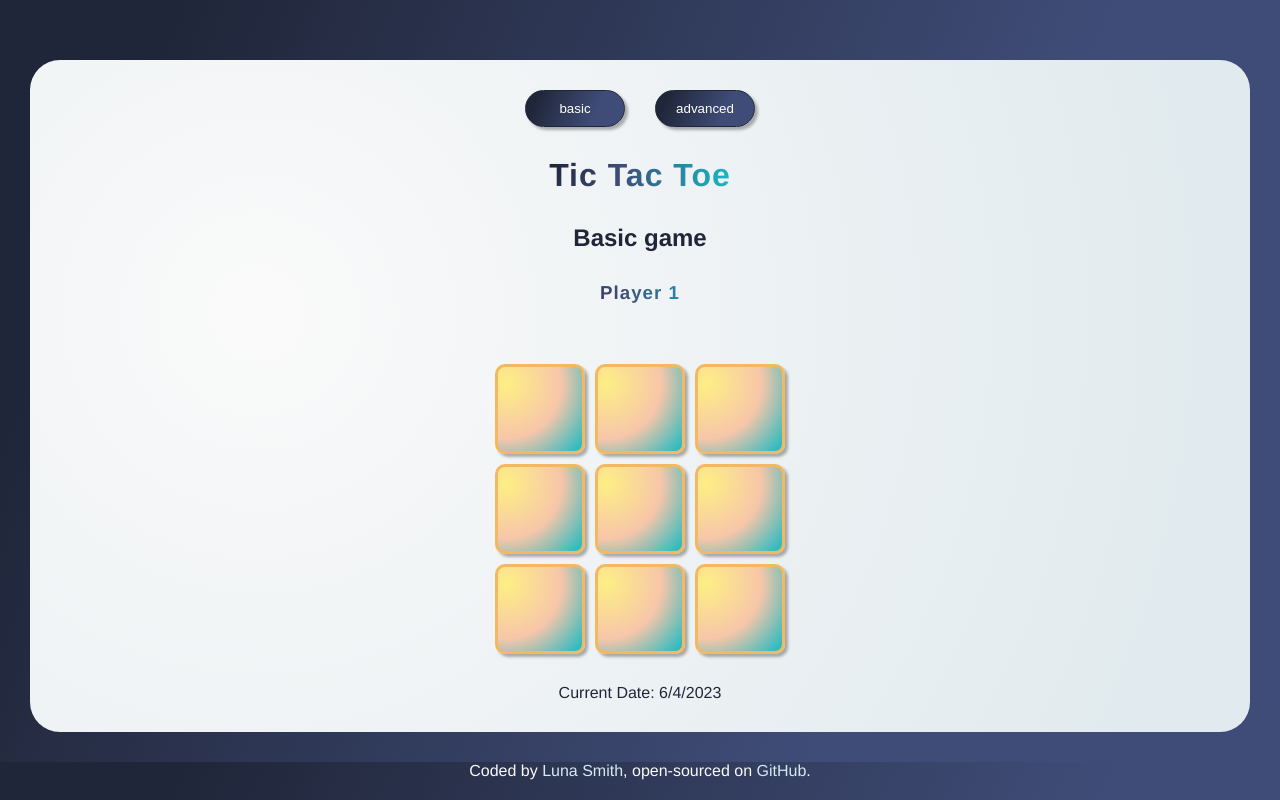
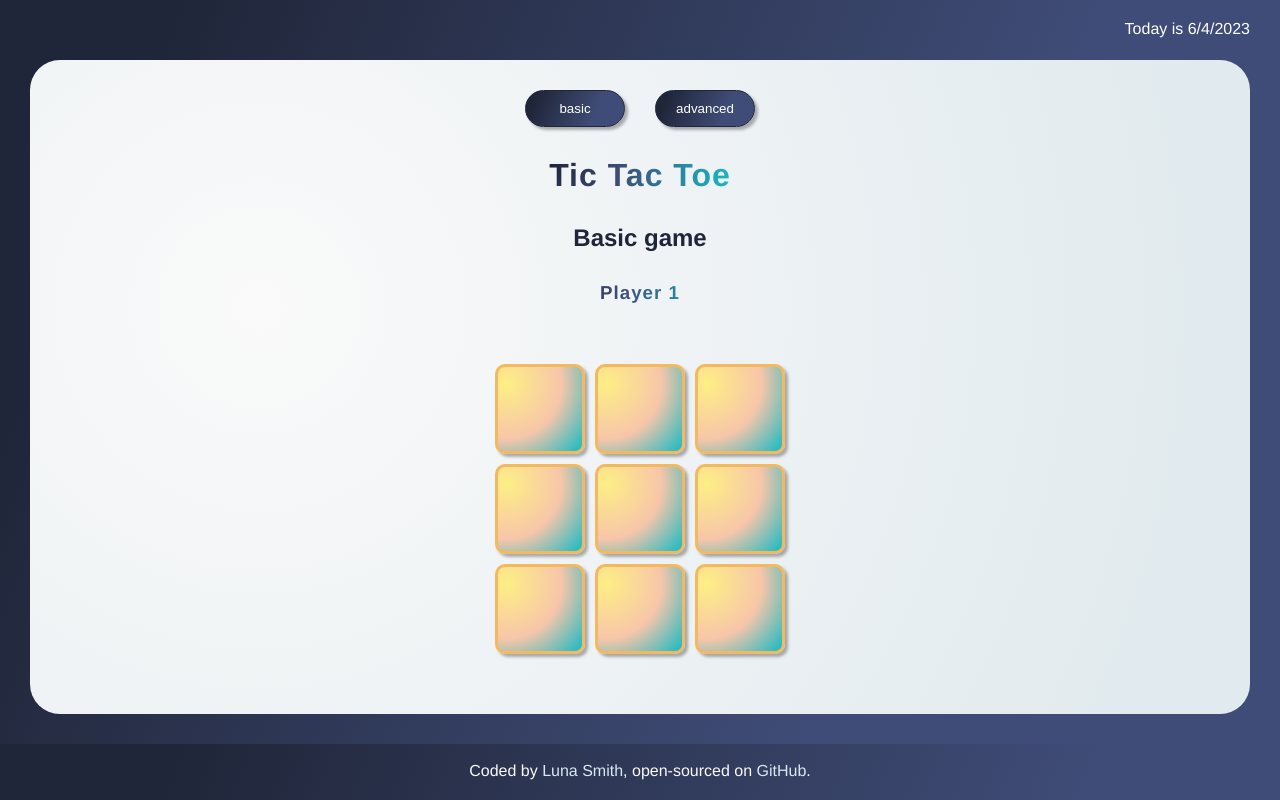
Before and after one commit to Lu-Smith/tic_tac_toe_vue, a Vue app: page / in a window 1280 px wide. Built offline with nearby package versions, Linux system fonts and the light colour scheme.

Commit message:
Updated style in DateFooter.vue

```diff
--- a/src/App.vue
+++ b/src/App.vue
@@ -3,7 +3,6 @@
   <h1>Tic Tac Toe</h1>
   <BasicGame v-if="gameLevel"/>
   <AdvancedGame v-if="!gameLevel" />
-  <DateFooter />
   <MainFooter />
 </template>
 
@@ -11,8 +10,7 @@
 import { defineComponent } from 'vue';
 import AdvancedGame from './components/AdvancedGame/AdvancedGame.vue';
 import BasicGame from './components/BasicGame/BasicGame.vue';
-import DateFooter from './components/DateFooter.vue';
-import MainFooter from './components/MainFooter.vue';
+import MainFooter from './components/Footer/MainFooter.vue';
 import MainHeader from './components/MainHeader.vue';
 
 export default defineComponent({
@@ -22,7 +20,6 @@ export default defineComponent({
     MainHeader,
     BasicGame,
     AdvancedGame,
-    DateFooter,
   },
   data() {
     return {
--- a/src/components/DateFooter.vue
+++ b/src/components/Footer/DateFooter.vue
@@ -1,10 +1,10 @@
 <template>
-    <div>
-      Current Date: {{ currentDate }}
+    <div class="current-date">
+      Today is {{ currentDate }}
     </div>
   </template>
 
-  <script>
+<script>
   export default {
     data() {
       return {
@@ -20,4 +20,15 @@
       }
     }
   };
-  </script>
+</script>
+
+<style>
+.current-date {
+  position: fixed;
+  right: 30px;
+  top: 20px;
+  color: white;
+
+}
+
+</style>
--- a/src/components/MainFooter.vue
+++ b/src/components/Footer/MainFooter.vue
@@ -1,7 +1,20 @@
 <template>
+    <DateFooter />
     <footer>Coded by <a href="https://www.lunasmithart.com/" target="_blank">Luna Smith</a>, open-sourced on
     <a href="https://github.com/Lu-Smith/tic_tac_toe_vue" target="_blank">GitHub</a>.</footer>
-  </template>
+</template>
+
+<script>
+import DateFooter from './DateFooter.vue';
+
+export default {
+  components: {
+    DateFooter,
+  },
+}
+</script>
+
+
 
   <style>
   footer {
```
